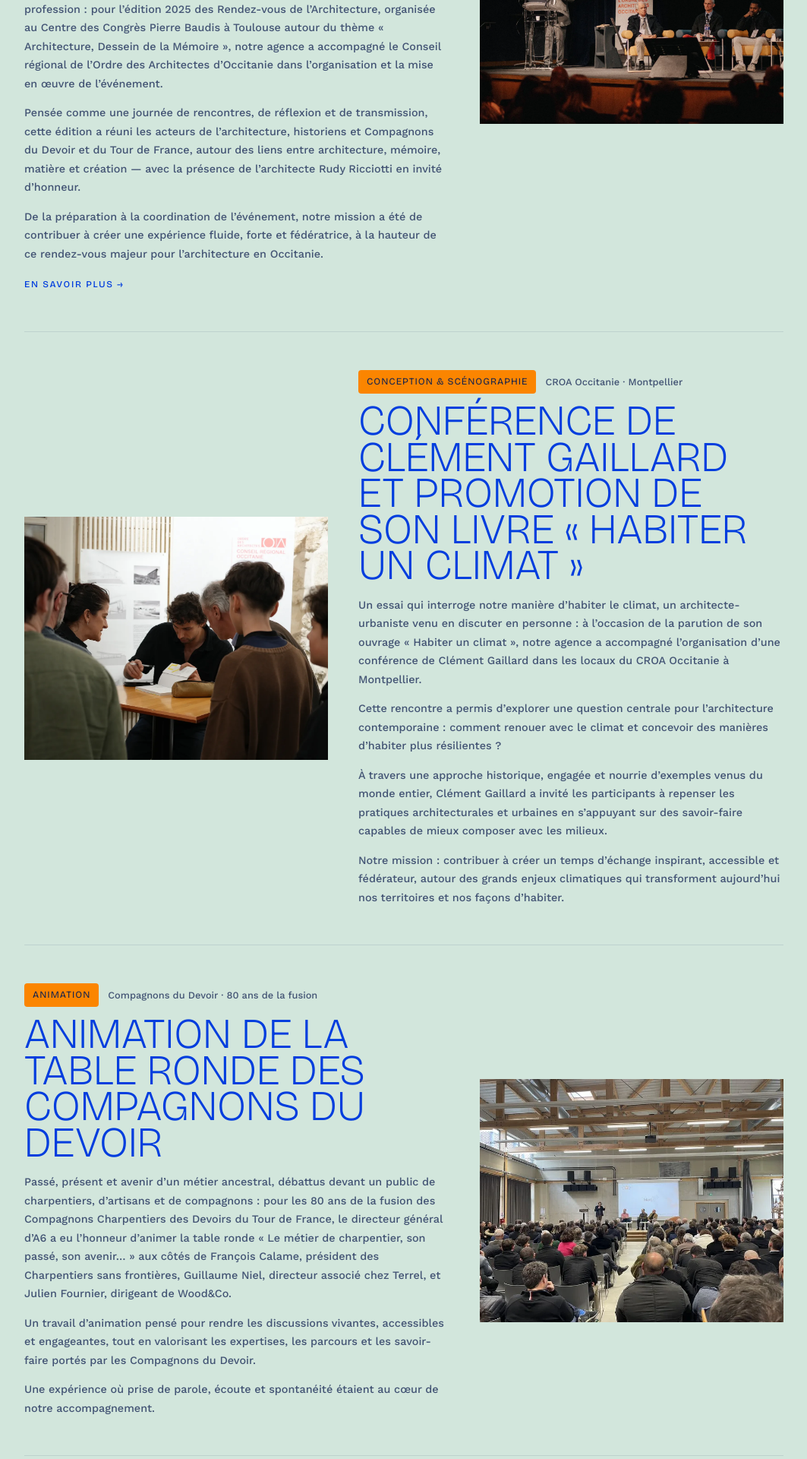
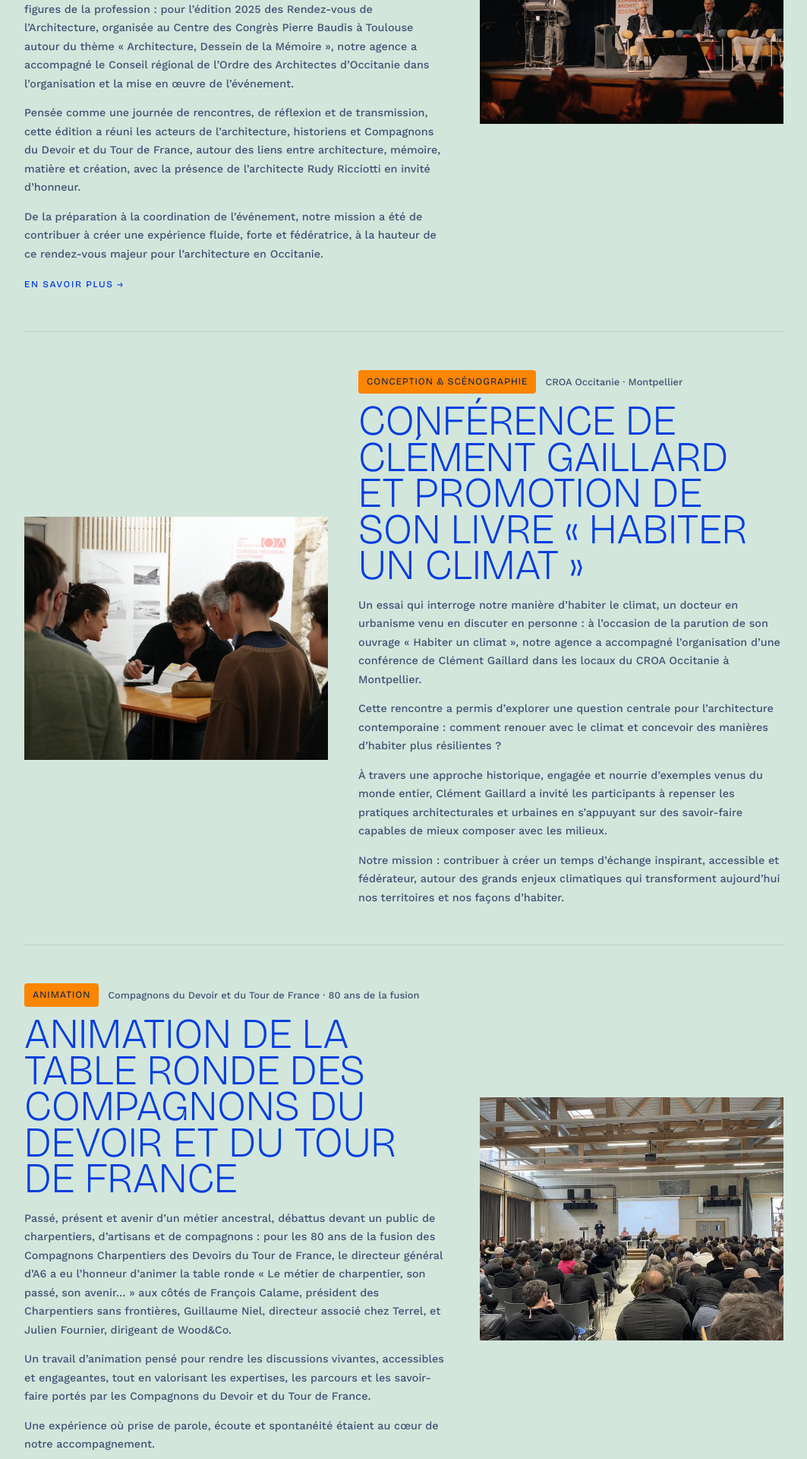
Before and after one commit to Web-Sites-Chappy/a6-communication, a Next.js app: page /realisations in a window 1280 px wide. Shown: the part 1680-3600 px from the top of the page at 76% size, without its empty margins (108-1171 px from the left). Built offline with nearby package versions, Linux system fonts and the light colour scheme; no server answers.

Commit message:
fix(realisations): unifie Compagnons du Devoir et du Tour de France et corrige le statut de Clement Gaillard

```diff
--- a/app/realisations/page.tsx
+++ b/app/realisations/page.tsx
@@ -44,8 +44,8 @@ const realisations: Realisation[] = [
     img: "/photos/realisations/rendez-vous-architecture-2025.webp",
     imgAlt: "Table ronde des Rendez-vous de l’Architecture 2025 au Centre des Congrès Pierre Baudis à Toulouse, sur le thème « Architecture, Dessein de la Mémoire »",
     paragraphs: [
-      "Une journée pour interroger les liens entre architecture et mémoire, réunissant historiens, Compagnons du Devoir et grandes figures de la profession : pour l’édition 2025 des Rendez-vous de l’Architecture, organisée au Centre des Congrès Pierre Baudis à Toulouse autour du thème « Architecture, Dessein de la Mémoire », notre agence a accompagné le Conseil régional de l’Ordre des Architectes d’Occitanie dans l’organisation et la mise en œuvre de l’événement.",
-      "Pensée comme une journée de rencontres, de réflexion et de transmission, cette édition a réuni les acteurs de l’architecture, historiens et Compagnons du Devoir et du Tour de France, autour des liens entre architecture, mémoire, matière et création — avec la présence de l’architecte Rudy Ricciotti en invité d’honneur.",
+      "Une journée pour interroger les liens entre architecture et mémoire, réunissant historiens, Compagnons du Devoir et du Tour de France et grandes figures de la profession : pour l’édition 2025 des Rendez-vous de l’Architecture, organisée au Centre des Congrès Pierre Baudis à Toulouse autour du thème « Architecture, Dessein de la Mémoire », notre agence a accompagné le Conseil régional de l’Ordre des Architectes d’Occitanie dans l’organisation et la mise en œuvre de l’événement.",
+      "Pensée comme une journée de rencontres, de réflexion et de transmission, cette édition a réuni les acteurs de l’architecture, historiens et Compagnons du Devoir et du Tour de France, autour des liens entre architecture, mémoire, matière et création, avec la présence de l’architecte Rudy Ricciotti en invité d’honneur.",
       "De la préparation à la coordination de l’événement, notre mission a été de contribuer à créer une expérience fluide, forte et fédératrice, à la hauteur de ce rendez-vous majeur pour l’architecture en Occitanie.",
     ],
     link: {
@@ -60,21 +60,21 @@ const realisations: Realisation[] = [
     img: "/photos/realisations/clement-gaillard-conference-dedicace.webp",
     imgAlt: "Clément Gaillard dédicace son livre « Habiter un climat » lors de sa conférence au CROA Occitanie à Montpellier",
     paragraphs: [
-      "Un essai qui interroge notre manière d’habiter le climat, un architecte-urbaniste venu en discuter en personne : à l’occasion de la parution de son ouvrage « Habiter un climat », notre agence a accompagné l’organisation d’une conférence de Clément Gaillard dans les locaux du CROA Occitanie à Montpellier.",
+      "Un essai qui interroge notre manière d’habiter le climat, un docteur en urbanisme venu en discuter en personne : à l’occasion de la parution de son ouvrage « Habiter un climat », notre agence a accompagné l’organisation d’une conférence de Clément Gaillard dans les locaux du CROA Occitanie à Montpellier.",
       "Cette rencontre a permis d’explorer une question centrale pour l’architecture contemporaine : comment renouer avec le climat et concevoir des manières d’habiter plus résilientes ?",
       "À travers une approche historique, engagée et nourrie d’exemples venus du monde entier, Clément Gaillard a invité les participants à repenser les pratiques architecturales et urbaines en s’appuyant sur des savoir-faire capables de mieux composer avec les milieux.",
       "Notre mission : contribuer à créer un temps d’échange inspirant, accessible et fédérateur, autour des grands enjeux climatiques qui transforment aujourd’hui nos territoires et nos façons d’habiter.",
     ],
   },
   {
-    title: "Animation de la table ronde des Compagnons du Devoir",
+    title: "Animation de la table ronde des Compagnons du Devoir et du Tour de France",
     service: { label: "Animation", href: "/nos-services/animation" },
-    meta: "Compagnons du Devoir · 80 ans de la fusion",
+    meta: "Compagnons du Devoir et du Tour de France · 80 ans de la fusion",
     img: "/photos/realisations/compagnons-du-devoir-table-ronde.webp",
     imgAlt: "Table ronde animée par A6 pour les 80 ans de la fusion des Compagnons Charpentiers des Devoirs du Tour de France",
     paragraphs: [
       "Passé, présent et avenir d’un métier ancestral, débattus devant un public de charpentiers, d’artisans et de compagnons : pour les 80 ans de la fusion des Compagnons Charpentiers des Devoirs du Tour de France, le directeur général d’A6 a eu l’honneur d’animer la table ronde « Le métier de charpentier, son passé, son avenir… » aux côtés de François Calame, président des Charpentiers sans frontières, Guillaume Niel, directeur associé chez Terrel, et Julien Fournier, dirigeant de Wood&Co.",
-      "Un travail d’animation pensé pour rendre les discussions vivantes, accessibles et engageantes, tout en valorisant les expertises, les parcours et les savoir-faire portés par les Compagnons du Devoir.",
+      "Un travail d’animation pensé pour rendre les discussions vivantes, accessibles et engageantes, tout en valorisant les expertises, les parcours et les savoir-faire portés par les Compagnons du Devoir et du Tour de France.",
       "Une expérience où prise de parole, écoute et spontanéité étaient au cœur de notre accompagnement.",
     ],
   },
```
